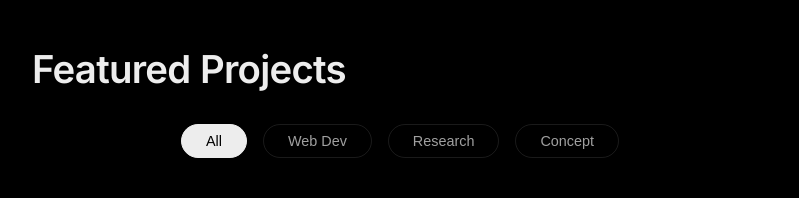
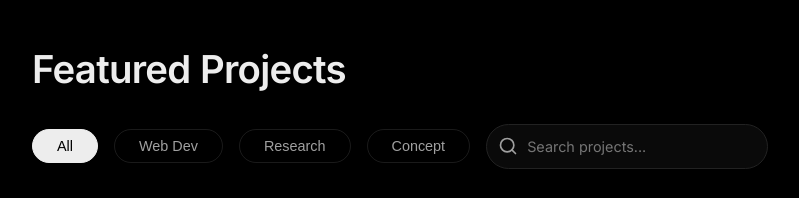
Before and after one commit to thannnajah-ai/portofolio, a website: page index.html in a window 1280 px wide. Shown: the part 3740-3938 px from the top of the page, without its empty margins (240-1039 px from the left). Drawn offline with Linux system fonts and the light colour scheme; some packages are replaced by stand-ins of ours; no server answers; a script that the page names is missing.

Commit message:
fitur: tambahkan input pencarian fuzzy ke UI pada index.html

```diff
--- a/index.html
+++ b/index.html
@@ -338,11 +338,20 @@
             <h2 class="section-title"><span class="stagger-mask"><span class="stagger-text"
                         data-i18n="projectsTitle">Featured Projects</span></span></h2>
 
-            <div class="project-filters">
-                <button class="filter-btn active" data-filter="all" data-i18n="filterAll">All</button>
-                <button class="filter-btn" data-filter="web" data-i18n="filterWeb">Web Dev</button>
-                <button class="filter-btn" data-filter="research" data-i18n="filterResearch">Research</button>
-                <button class="filter-btn" data-filter="concept" data-i18n="filterConcept">Concept</button>
+            <div class="project-controls" style="display: flex; flex-wrap: wrap; gap: 1rem; margin-bottom: 2rem; align-items: center; justify-content: space-between;">
+                <div class="project-filters" style="margin-bottom: 0;">
+                    <button class="filter-btn active" data-filter="all" data-i18n="filterAll">All</button>
+                    <button class="filter-btn" data-filter="web" data-i18n="filterWeb">Web Dev</button>
+                    <button class="filter-btn" data-filter="research" data-i18n="filterResearch">Research</button>
+                    <button class="filter-btn" data-filter="concept" data-i18n="filterConcept">Concept</button>
+                </div>
+                <div class="search-container" style="flex: 1; min-width: 250px; max-width: 400px; position: relative;">
+                    <svg width="20" height="20" viewBox="0 0 24 24" fill="none" stroke="currentColor" stroke-width="2" stroke-linecap="round" stroke-linejoin="round" style="position: absolute; left: 12px; top: 50%; transform: translateY(-50%); color: var(--text-secondary);">
+                        <circle cx="11" cy="11" r="8"></circle>
+                        <line x1="21" y1="21" x2="16.65" y2="16.65"></line>
+                    </svg>
+                    <input type="text" id="project-search-input" placeholder="Search projects..." data-i18n="searchPlaceholder" style="width: 100%; padding: 0.8rem 1rem 0.8rem 2.5rem; border-radius: 99px; border: 1px solid var(--border-color); background: var(--card-bg); color: var(--text-primary); outline: none; font-family: inherit; font-size: 0.9rem; transition: border-color 0.3s ease;">
+                </div>
             </div>
             <div class="projects-grid">
                 <!-- Project 1 -->
```
